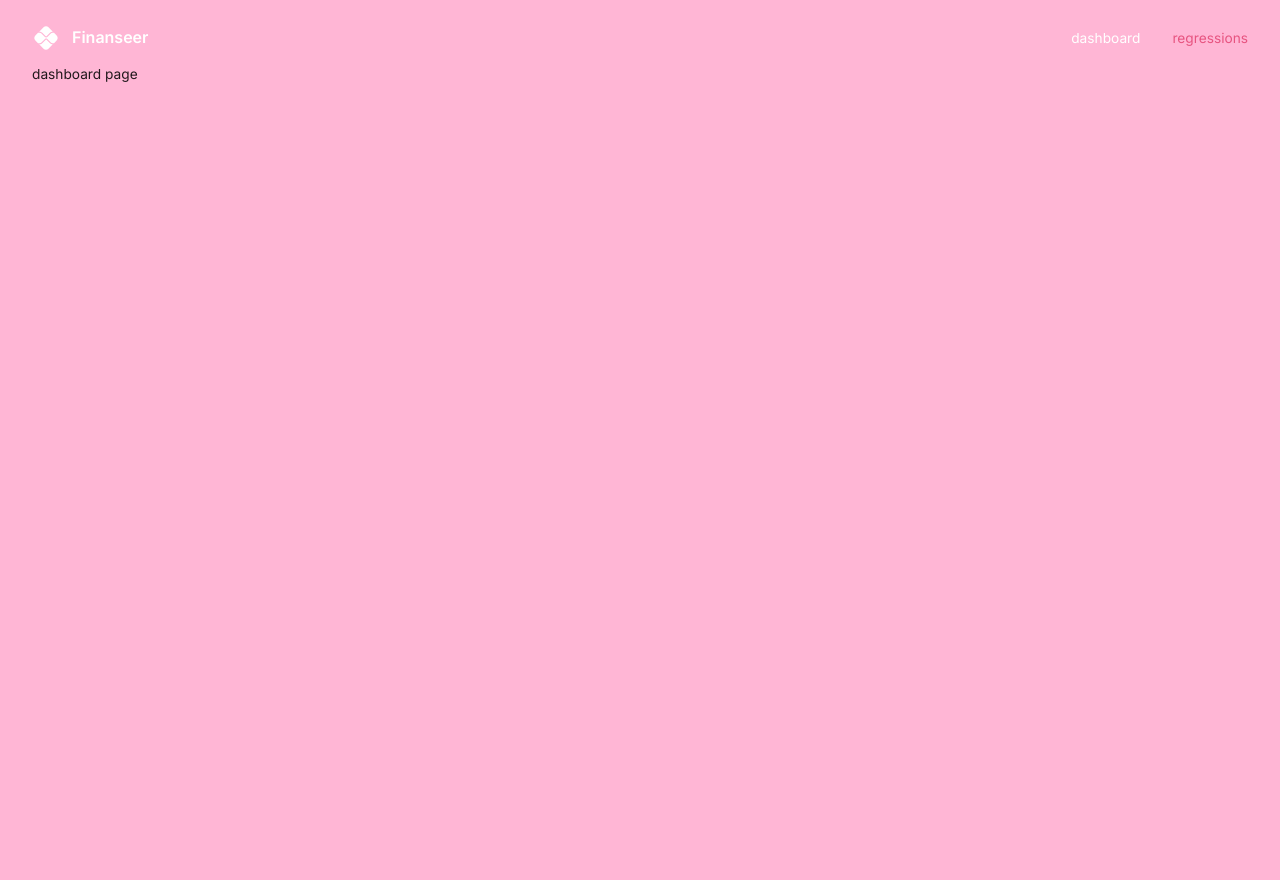
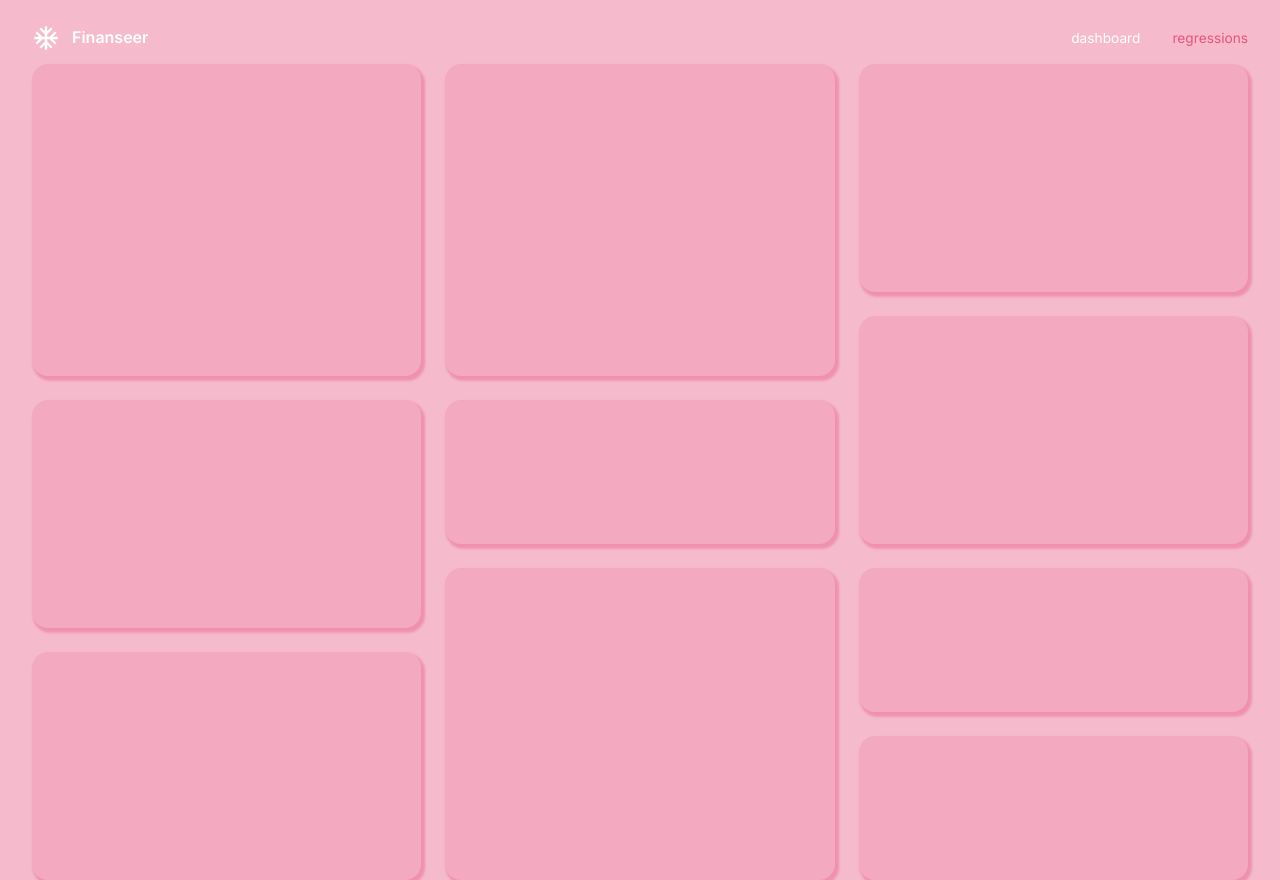
Before and after one commit to camilamdaniels/finance-dashboard, a React (Vite) app in the folder client/: page / in a window 1280 px wide. Before the commit the page ends 800 px from the top, so only its background shows below. Built offline with nearby package versions, Linux system fonts and the light colour scheme.

Commit message:
Dashboard layout complete.

```diff
--- a/client/src/App.tsx
+++ b/client/src/App.tsx
@@ -3,7 +3,8 @@
 import { themeSettings } from "./theme"
 import { Box, CssBaseline, ThemeProvider } from "@mui/material"
 import { BrowserRouter, Route, Routes } from "react-router-dom"
-import Navbar from './scenes/navbar'
+import Navbar from '@/scenes/navbar'
+import Dashboard from '@/scenes/dashboard'
 
 function App() {
   const theme = useMemo(() => createTheme(themeSettings), [])
@@ -18,7 +19,7 @@
             <Routes>
               <Route
                 path='/'
-                element={<div>dashboard page</div>}
+                element={<Dashboard />}
               />
               <Route
                 path='/regressions'
--- /dev/null
+++ b/client/src/components/DashboardBox.tsx
@@ -0,0 +1,10 @@
+import { Box } from '@mui/material'
+import { styled } from '@mui/system'
+
+const DashboardBox = styled(Box)(({ theme }) => ({
+    backgroundColor: theme.palette.primary[400],
+    borderRadius: '1rem',
+    boxShadow: '0.15rem 0.2rem 0.15rem 0.1rem rgba(238, 135, 166, .8)'
+}))
+
+export default DashboardBox;
--- a/client/src/index.css
+++ b/client/src/index.css
@@ -7,5 +7,5 @@
   height: 100%;
   width: 100%;
   font-family: 'Inter', sans-serif;
-  background-color: #ffb6d5;
+  background-color: #f5bbcc;
 }
--- /dev/null
+++ b/client/src/scenes/dashboard/Row1.tsx
@@ -0,0 +1,16 @@
+import React from 'react'
+import DashboardBox from '@/components/DashboardBox'
+
+type Props = {}
+
+const Row1 = (props: Props) => {
+  return (
+    <>
+        <DashboardBox gridArea='a'></DashboardBox>
+        <DashboardBox gridArea='b'></DashboardBox>
+        <DashboardBox gridArea='c'></DashboardBox>
+    </>
+  )
+}
+
+export default Row1
--- /dev/null
+++ b/client/src/scenes/dashboard/Row2.tsx
@@ -0,0 +1,16 @@
+import React from 'react'
+import DashboardBox from '@/components/DashboardBox'
+
+type Props = {}
+
+const Row2 = (props: Props) => {
+  return (
+    <>
+        <DashboardBox gridArea='d'></DashboardBox>
+        <DashboardBox gridArea='e'></DashboardBox>
+        <DashboardBox gridArea='f'></DashboardBox>
+    </>
+  )
+}
+
+export default Row2
--- /dev/null
+++ b/client/src/scenes/dashboard/Row3.tsx
@@ -0,0 +1,17 @@
+import React from 'react'
+import DashboardBox from '@/components/DashboardBox'
+
+type Props = {}
+
+const Row3 = (props: Props) => {
+  return (
+    <>
+        <DashboardBox gridArea='g'></DashboardBox>
+        <DashboardBox gridArea='h'></DashboardBox>
+        <DashboardBox gridArea='i'></DashboardBox>
+        <DashboardBox gridArea='j'></DashboardBox>
+    </>
+  )
+}
+
+export default Row3
--- /dev/null
+++ b/client/src/scenes/dashboard/index.tsx
@@ -0,0 +1,86 @@
+import React from 'react'
+import { Box, useMediaQuery, useTheme } from '@mui/material'
+import DashboardBox from '@/components/DashboardBox'
+import Row1 from './Row1'
+import Row2 from './Row2'
+import Row3 from './Row3'
+
+const gridTemplateLargeScreens = `
+    "a b c"
+    "a b c"
+    "a b c"
+    "a b f"
+    "d e f"
+    "d e f"
+    "d h i"
+    "g h i"
+    "g h j"
+    "g h j"
+`
+
+const gridTemplateSmallScreens = `
+    "a"
+    "a"
+    "a"
+    "a"
+    "b"
+    "b"
+    "b"
+    "b"
+    "c"
+    "c"
+    "c"
+    "d"
+    "d"
+    "d"
+    "e"
+    "e"
+    "f"
+    "f"
+    "f"
+    "g"
+    "g"
+    "g"
+    "h"
+    "h"
+    "h"
+    "h"
+    "i"
+    "i"
+    "j"
+    "j"
+`
+
+const Dashboard = () => {
+    const isAboveMediumScreens = useMediaQuery("(min-width: 1200px)")
+    const { palette } = useTheme();
+    return (
+        <Box
+            color={palette.grey[100]}
+            width='100%'
+            height='100%'
+            display='grid'
+            gap='1.5rem'
+            sx={
+                isAboveMediumScreens ? {
+                    gridTemplateColumns: "repeat(3, minmax(370px, 1fr))",
+                    gridTemplateRows: "repeat(10, minmax(60px, 1fr))",
+                    gridTemplateAreas: gridTemplateLargeScreens
+                } : {
+                    gridAutoColumns: "1fr",
+                    gridAutoRows: "80px",
+                    gridTemplateAreas: gridTemplateSmallScreens,
+                }
+
+            }
+        >
+            <Row1 />
+            <Row2 />
+            <Row3 />
+        </Box>
+    )
+}
+
+export default Dashboard
+
+// GRID LAYOUT DOCS: developer.mozilla.org/en-US/docs/Web/CSS/grid-template-areas
--- a/client/src/scenes/navbar/index.tsx
+++ b/client/src/scenes/navbar/index.tsx
@@ -2,7 +2,7 @@
 import { Link } from 'react-router-dom'
 import { Box, Typography, useTheme } from '@mui/material'
 import FlexBetween from '@/components/FlexBetween'
-import PixIcon from '@mui/icons-material/Pix'
+import AcUnitIcon from '@mui/icons-material/AcUnit'
 
 type Props = {};
 
@@ -20,7 +20,7 @@
       <FlexBetween
         gap='0.75rem'
       >
-        <PixIcon sx={{ fontSize: '28px' }}/>
+        <AcUnitIcon sx={{ fontSize: '28px' }}/>
         <Typography variant='h4' fontSize='16px' color={palette.grey[100]}>
           Finanseer
         </Typography>
```
